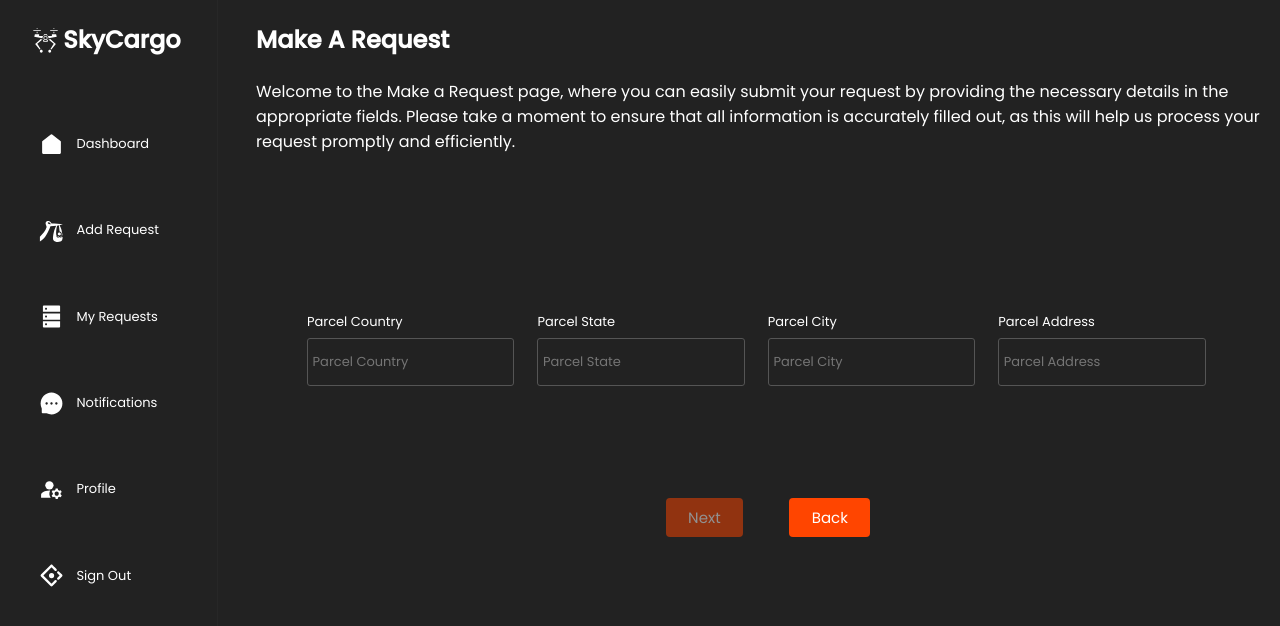
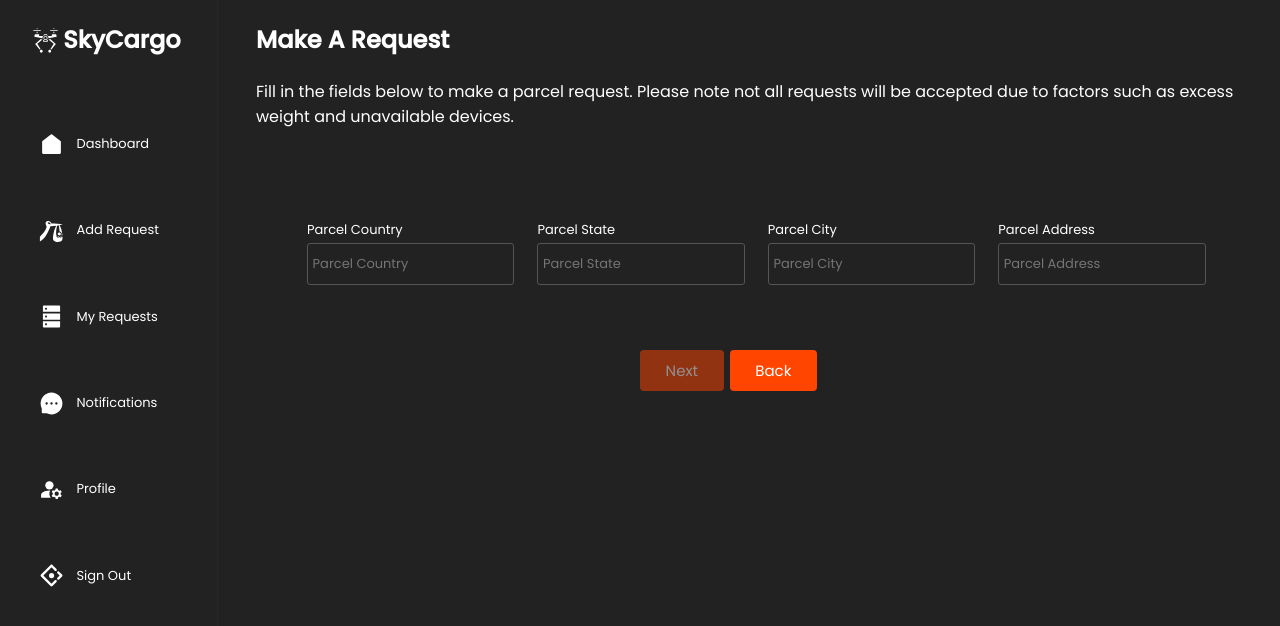
Before and after one commit to kingsleyhenz/EVTOL-FRONT, a React (Create React App) app: page /add-req in a window 1280 px wide. Shown: the top 626 px of the page. Built offline with nearby package versions, Linux system fonts and the light colour scheme.

Commit message:
Design fix

```diff
--- a/src/Page/User/user-dash-add.js
+++ b/src/Page/User/user-dash-add.js
@@ -32,11 +32,7 @@ const AddReq = () => {
           </div>
           <div className="add-req-hd">
             <p>
-              Welcome to the Make a Request page, where you can easily submit
-              your request by providing the necessary details in the appropriate
-              fields. Please take a moment to ensure that all information is
-              accurately filled out, as this will help us process your request
-              promptly and efficiently.
+              Fill in the fields below to make a parcel request. Please note not all requests will be accepted due to factors such as excess weight and unavailable devices.
             </p>
           </div>
           <div className="add-tab">
--- a/src/Stylesheet/User/user-add.css
+++ b/src/Stylesheet/User/user-add.css
@@ -18,22 +18,22 @@
 .root{
     /* background-color: red; */
     width: 100%;
-    height: 350px;
+    height: 200px;
     display: flex;
     flex-direction: column-reverse !important;
     align-items: center;
 }
 .list{
-    height: 15%;
-    width: 20%;
+    height: 25%;
+    width: 25%;
     /* background-color: blue; */
     display: flex;
     flex-direction: row !important;
-    justify-content: space-between !important;
+    gap: 8%;
 }
 .tab{
     margin-bottom: 25px !important;
-    padding: 6% 11% !important;
+    padding: 5% 10% !important;
     color: white !important;
     font-size: 15px !important;
     background-color: orangered !important;
@@ -45,13 +45,12 @@
     /* background-color: aqua; */
     display: flex;
     justify-content: space-between;
-    align-items: center;
     width: 90%;
-    height: 10px !important;
+    padding-top: 2%;
 }
 .panel-inp{
     width: 25%;
-    height: 25%;
+    height: 50%;
     /* background-color: red; */
     display: flex;
     flex-direction: column;
```
